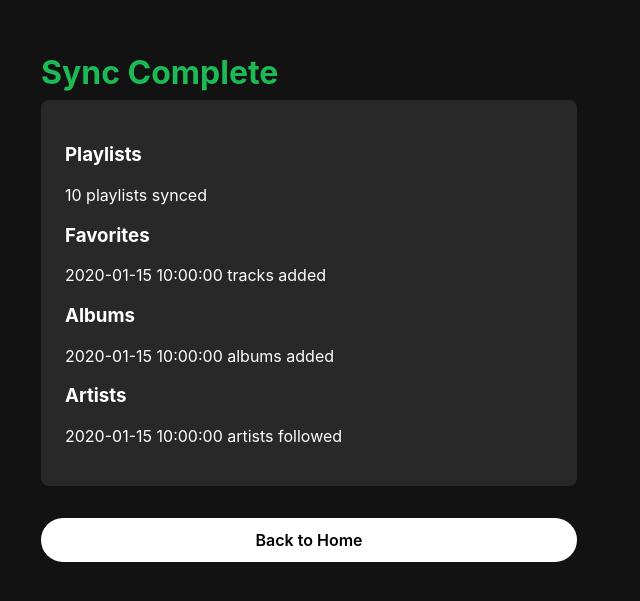
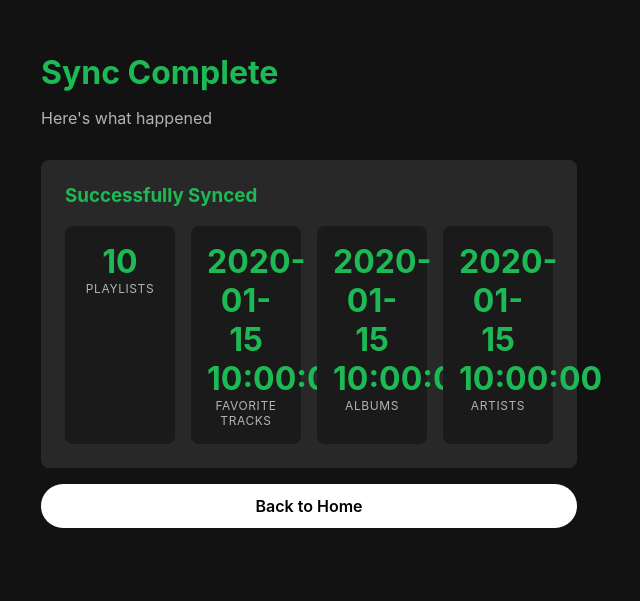
Before and after one commit to perfectritone/spotify-to-tidal-web, a FastAPI app: template app/templates/result.html in a window 1280 px wide. Shown: the top 601 px of the page, without its empty margins (331-971 px from the left). Run offline with FastAPI, Linux system fonts and the light colour scheme; the template is opened without the code that fills it: most values are stand-ins (such as "Sample title", 1, 10 or a date in 2020).

Commit message:
Redesign results page with collapsible not-found sections
- Add stats grid showing successful sync counts
- Collapsible sections for each type of not-found items
- Separate sections: Playlist Tracks, Liked Songs, Albums, Artists
- Scrollable lists with max height
- Error section for any sync failures

🤖 Generated with [Claude Code](https://claude.com/claude-code)

Co-Authored-By: Claude <noreply@anthropic.com>

```diff
--- a/app/templates/result.html
+++ b/app/templates/result.html
@@ -2,48 +2,233 @@
 
 {% block content %}
 <h1>Sync Complete</h1>
+<p class="subtitle">Here's what happened</p>
 
+<!-- Success Summary -->
 <div class="card">
-    {% if result.playlists %}
-    <h3>Playlists</h3>
-    <p>{{ result.playlists.synced }} playlists synced</p>
-    {% if result.playlists.not_found %}
-    <p style="color: #b3b3b3;">{{ result.playlists.not_found|length }} tracks not found</p>
-    {% endif %}
+    <h3 style="color: #1db954; margin-top: 0;">Successfully Synced</h3>
+    <div class="stats-grid">
+        {% if result.playlists %}
+        <div class="stat-item">
+            <span class="stat-number">{{ result.playlists.synced }}</span>
+            <span class="stat-label">Playlists</span>
+        </div>
+        {% endif %}
+        {% if result.favorites %}
+        <div class="stat-item">
+            <span class="stat-number">{{ result.favorites.added }}</span>
+            <span class="stat-label">Favorite Tracks</span>
+        </div>
+        {% endif %}
+        {% if result.albums %}
+        <div class="stat-item">
+            <span class="stat-number">{{ result.albums.added }}</span>
+            <span class="stat-label">Albums</span>
+        </div>
+        {% endif %}
+        {% if result.artists %}
+        <div class="stat-item">
+            <span class="stat-number">{{ result.artists.added }}</span>
+            <span class="stat-label">Artists</span>
+        </div>
+        {% endif %}
+    </div>
+</div>
+
+<!-- Not Found Section -->
+{% set has_not_found = (result.playlists and result.playlists.not_found) or
+                       (result.favorites and result.favorites.not_found) or
+                       (result.albums and result.albums.not_found) or
+                       (result.artists and result.artists.not_found) %}
+
+{% if has_not_found %}
+<div class="card" style="border-left: 3px solid #e74c3c;">
+    <h3 style="color: #e74c3c; margin-top: 0;">Not Found on Tidal</h3>
+    <p style="color: #b3b3b3; margin-bottom: 1.5rem;">These items couldn't be matched. They may not be available on Tidal or have different names.</p>
+
+    <!-- Tracks from Playlists -->
+    {% if result.playlists and result.playlists.not_found %}
+    <details class="not-found-section">
+        <summary>
+            <span class="section-icon">🎵</span>
+            <span class="section-title">Playlist Tracks</span>
+            <span class="section-count">{{ result.playlists.not_found|length }}</span>
+        </summary>
+        <ul class="not-found-list">
+            {% for track in result.playlists.not_found %}
+            <li>{{ track }}</li>
+            {% endfor %}
+        </ul>
+    </details>
     {% endif %}
 
-    {% if result.favorites %}
-    <h3>Favorites</h3>
-    <p>{{ result.favorites.added }} tracks added</p>
-    {% if result.favorites.not_found %}
-    <p style="color: #b3b3b3;">{{ result.favorites.not_found|length }} tracks not found</p>
-    {% endif %}
+    <!-- Favorite Tracks -->
+    {% if result.favorites and result.favorites.not_found %}
+    <details class="not-found-section">
+        <summary>
+            <span class="section-icon">❤️</span>
+            <span class="section-title">Liked Songs</span>
+            <span class="section-count">{{ result.favorites.not_found|length }}</span>
+        </summary>
+        <ul class="not-found-list">
+            {% for track in result.favorites.not_found %}
+            <li>{{ track }}</li>
+            {% endfor %}
+        </ul>
+    </details>
     {% endif %}
 
-    {% if result.albums %}
-    <h3>Albums</h3>
-    <p>{{ result.albums.added }} albums added</p>
-    {% if result.albums.not_found %}
-    <p style="color: #b3b3b3;">{{ result.albums.not_found|length }} albums not found:</p>
-    <ul style="color: #b3b3b3; font-size: 0.875rem;">
-        {% for album in result.albums.not_found[:10] %}
-        <li>{{ album }}</li>
-        {% endfor %}
-        {% if result.albums.not_found|length > 10 %}
-        <li>...and {{ result.albums.not_found|length - 10 }} more</li>
-        {% endif %}
-    </ul>
-    {% endif %}
+    <!-- Albums -->
+    {% if result.albums and result.albums.not_found %}
+    <details class="not-found-section">
+        <summary>
+            <span class="section-icon">💿</span>
+            <span class="section-title">Albums</span>
+            <span class="section-count">{{ result.albums.not_found|length }}</span>
+        </summary>
+        <ul class="not-found-list">
+            {% for album in result.albums.not_found %}
+            <li>{{ album }}</li>
+            {% endfor %}
+        </ul>
+    </details>
     {% endif %}
 
-    {% if result.artists %}
-    <h3>Artists</h3>
-    <p>{{ result.artists.added }} artists followed</p>
-    {% if result.artists.not_found %}
-    <p style="color: #b3b3b3;">{{ result.artists.not_found|length }} artists not found</p>
-    {% endif %}
+    <!-- Artists -->
+    {% if result.artists and result.artists.not_found %}
+    <details class="not-found-section">
+        <summary>
+            <span class="section-icon">🎤</span>
+            <span class="section-title">Artists</span>
+            <span class="section-count">{{ result.artists.not_found|length }}</span>
+        </summary>
+        <ul class="not-found-list">
+            {% for artist in result.artists.not_found %}
+            <li>{{ artist }}</li>
+            {% endfor %}
+        </ul>
+    </details>
     {% endif %}
 </div>
+{% endif %}
 
-<a href="/" class="btn btn-sync" style="text-align: center;">Back to Home</a>
+<!-- Errors -->
+{% set has_errors = (result.playlists and result.playlists.error) or
+                    (result.favorites and result.favorites.error) or
+                    (result.albums and result.albums.error) or
+                    (result.artists and result.artists.error) %}
+
+{% if has_errors %}
+<div class="card" style="border-left: 3px solid #f39c12;">
+    <h3 style="color: #f39c12; margin-top: 0;">Errors</h3>
+    {% if result.playlists and result.playlists.error %}
+    <p><strong>Playlists:</strong> {{ result.playlists.error }}</p>
+    {% endif %}
+    {% if result.favorites and result.favorites.error %}
+    <p><strong>Favorites:</strong> {{ result.favorites.error }}</p>
+    {% endif %}
+    {% if result.albums and result.albums.error %}
+    <p><strong>Albums:</strong> {{ result.albums.error }}</p>
+    {% endif %}
+    {% if result.artists and result.artists.error %}
+    <p><strong>Artists:</strong> {{ result.artists.error }}</p>
+    {% endif %}
+</div>
+{% endif %}
+
+<a href="/" class="btn btn-sync" style="text-align: center; display: block;">Back to Home</a>
+
+<style>
+    .stats-grid {
+        display: grid;
+        grid-template-columns: repeat(auto-fit, minmax(100px, 1fr));
+        gap: 1rem;
+        text-align: center;
+    }
+    .stat-item {
+        padding: 1rem;
+        background: #1a1a1a;
+        border-radius: 8px;
+    }
+    .stat-number {
+        display: block;
+        font-size: 2rem;
+        font-weight: bold;
+        color: #1db954;
+    }
+    .stat-label {
+        display: block;
+        font-size: 0.75rem;
+        color: #b3b3b3;
+        text-transform: uppercase;
+        letter-spacing: 0.05em;
+    }
+    .not-found-section {
+        margin-bottom: 0.5rem;
+        border: 1px solid #333;
+        border-radius: 6px;
+        overflow: hidden;
+    }
+    .not-found-section summary {
+        display: flex;
+        align-items: center;
+        padding: 0.75rem 1rem;
+        background: #1a1a1a;
+        cursor: pointer;
+        user-select: none;
+    }
+    .not-found-section summary:hover {
+        background: #222;
+    }
+    .not-found-section[open] summary {
+        border-bottom: 1px solid #333;
+    }
+    .section-icon {
+        margin-right: 0.75rem;
+        font-size: 1.1rem;
+    }
+    .section-title {
+        flex: 1;
+        font-weight: 500;
+    }
+    .section-count {
+        background: #e74c3c;
+        color: #fff;
+        padding: 0.15rem 0.5rem;
+        border-radius: 12px;
+        font-size: 0.75rem;
+        font-weight: 600;
+    }
+    .not-found-list {
+        list-style: none;
+        margin: 0;
+        padding: 0;
+        max-height: 300px;
+        overflow-y: auto;
+    }
+    .not-found-list li {
+        padding: 0.5rem 1rem;
+        border-bottom: 1px solid #222;
+        color: #b3b3b3;
+        font-size: 0.875rem;
+    }
+    .not-found-list li:last-child {
+        border-bottom: none;
+    }
+    .not-found-list li:hover {
+        background: #1a1a1a;
+    }
+    details summary::-webkit-details-marker {
+        display: none;
+    }
+    details summary::before {
+        content: "▶";
+        margin-right: 0.5rem;
+        font-size: 0.7rem;
+        transition: transform 0.2s;
+    }
+    details[open] summary::before {
+        transform: rotate(90deg);
+    }
+</style>
 {% endblock %}
```
